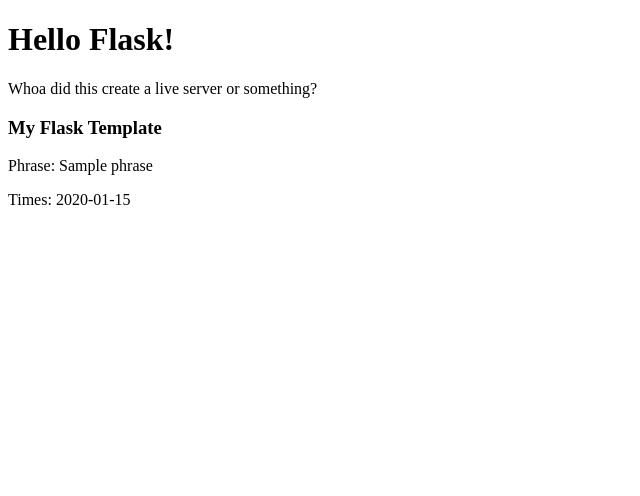
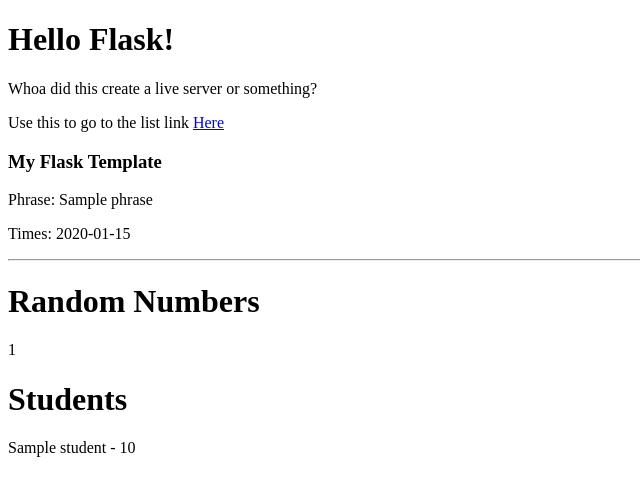
Before and after one commit to Cakeday/PythonStack, a Flask app: template Flask/FlaskFundamentals/HelloFlask/templates/index.html in a window 1280 px wide. Shown: the top 496 px of the page, without its empty margins (0-640 px from the left). Run offline with Flask 2, Linux system fonts and the light colour scheme; the template is opened without the code that fills it: most values are stand-ins (such as "Sample title", 1, 10 or a date in 2020).

Commit message:
Updated HelloFlask

```diff
--- a/Flask/FlaskFundamentals/HelloFlask/Hello.py
+++ b/Flask/FlaskFundamentals/HelloFlask/Hello.py
@@ -28,6 +28,18 @@ def so_many_words(num, word):
         repeat += f'<h3>{word}</h3>'
     return repeat
 
+@app.route('/lists')
+def render_lists():
+    student_info = [
+       {'name' : 'Michael', 'age' : 35},
+       {'name' : 'John', 'age' : 30 },
+       {'name' : 'Mark', 'age' : 25},
+       {'name' : 'KB', 'age' : 27}
+    ]
+    return render_template("index.html", random_numbers = [3,1,5], students = student_info)
+
+
+
 
 
 if __name__=="__main__":
--- a/Flask/FlaskFundamentals/HelloFlask/templates/index.html
+++ b/Flask/FlaskFundamentals/HelloFlask/templates/index.html
@@ -10,17 +10,31 @@
 
     <h1>Hello Flask!</h1>
     <p>Whoa did this create a live server or something?</p>
+    <p>Use this to go to the list link <a href="localhost:5000/lists">Here</a></p>
     <h3>My Flask Template</h3>
     <p>Phrase: {{ phrase }}</p>
     <p>Times: {{ phratimesse }}</p>
 
-    {% for x in range(0,times):%}
+    {#
+        {% for x in range(0,times):%}
         <p>{{ phrase }}</p>
         {% endfor %}
 
     {% if phrase == "hello":%}
         <p>The phrase says hello</p>
         {% endif %}
+    #}
+        <hr>
+
+    <h1>Random Numbers</h1>
+    {% for number in random_numbers %}
+        <p>{{ number }}</p>
+    {% endfor %}
+    <h1>Students</h1>
+    {% for student in students %}
+        <p>{{ student['name'] }} - {{ student['age'] }}</p>
+    {% endfor %}
+
 
 
 </body>
```
